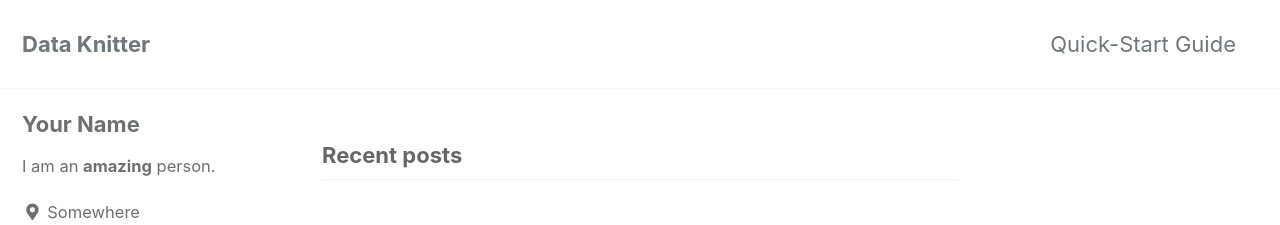
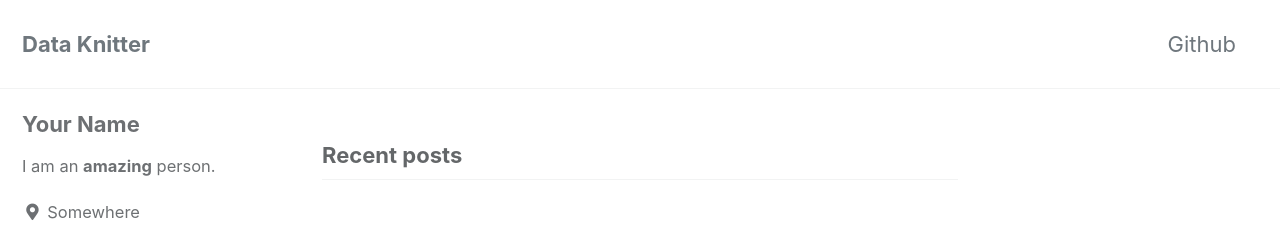
Before and after one commit to BasalGanglia/BasalGanglia.github.io, a Jekyll site: the page built from index.html, in a window 1280 px wide. Shown: the top 225 px of the page. Built offline with Jekyll 4.4.1, drawn with Linux system fonts in a browser that asks for light colours; cached includes are drawn as plain includes; the list of posts is cut into pages by our own code.

Commit message:
changed link

```diff
--- a/_data/navigation.yml
+++ b/_data/navigation.yml
@@ -1,7 +1,7 @@
 # main links
 main:
-  - title: "Quick-Start Guide"
-    url: https://mmistakes.github.io/minimal-mistakes/docs/quick-start-guide/
+  - title: "Github"
+    url: https://github.com/BasalGanglia/
   # - title: "About"
   #   url: https://mmistakes.github.io/minimal-mistakes/about/
   # - title: "Sample Posts"
```
